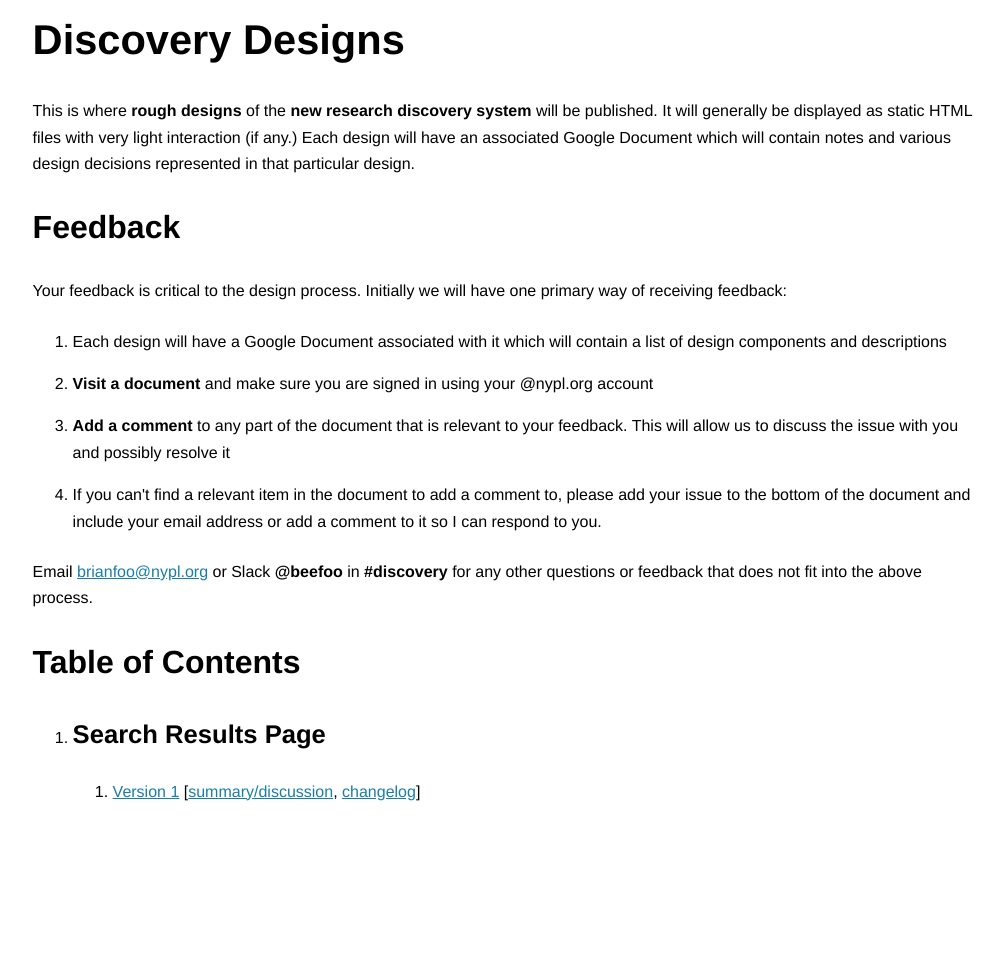
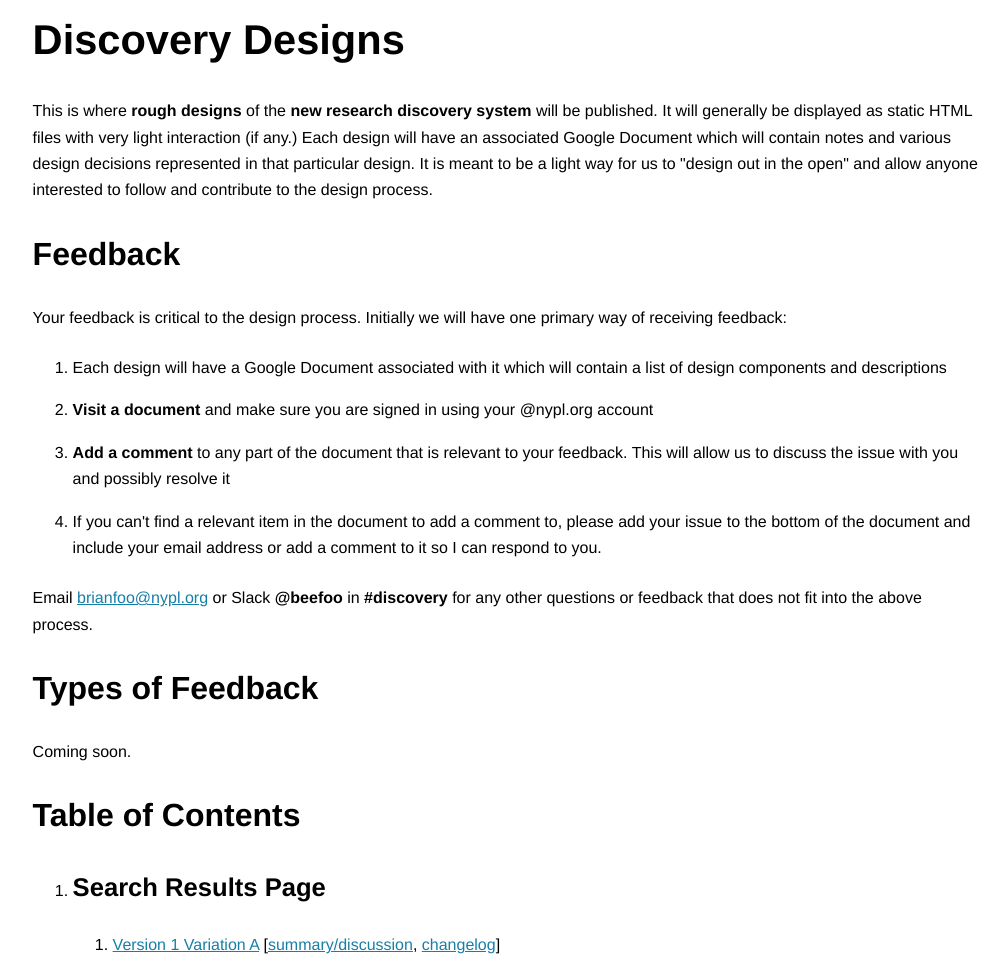
Before and after one commit to NYPL-discovery/discovery-designs, a website: page index.html in a window 1280 px wide. Shown: the whole page, without its empty margins (133-1141 px from the left). Before the commit the page ends 835 px from the top, so only its background shows below. Drawn offline with Linux system fonts and the light colour scheme.

Commit message:
update index copy

```diff
--- a/index.html
+++ b/index.html
@@ -15,7 +15,7 @@
 
     <h1>Discovery Designs</h1>
 
-    <p>This is where <strong>rough designs</strong> of the <strong>new research discovery system</strong> will be published. It will generally be displayed as static HTML files with very light interaction (if any.) Each design will have an associated Google Document which will contain notes and various design decisions represented in that particular design.</p>
+    <p>This is where <strong>rough designs</strong> of the <strong>new research discovery system</strong> will be published. It will generally be displayed as static HTML files with very light interaction (if any.) Each design will have an associated Google Document which will contain notes and various design decisions represented in that particular design. It is meant to be a light way for us to "design out in the open" and allow anyone interested to follow and contribute to the design process.</p>
 
     <h2>Feedback</h2>
 
@@ -30,13 +30,17 @@
 
     <p>Email <a href="mailto:brianfoo@nypl.org">brianfoo@nypl.org</a> or Slack <strong>@beefoo</strong> in <strong>#discovery</strong> for any other questions or feedback that does not fit into the above process.</p>
 
+    <h2>Types of Feedback</h2>
+
+    <p>Coming soon.</p>
+
     <h2>Table of Contents</h2>
 
     <ol>
       <li>
         <h3>Search Results Page</h3>
         <ol>
-          <li><a href="search/v1a.html">Version 1</a> [<a href="https://docs.google.com/a/nypl.org/document/d/17NfRC4o4xeMGIC4Iw5UwrQioO3SrJHfFPR45291eJl0/edit?usp=sharing">summary/discussion</a>, <a href="https://github.com/NYPL-discovery/discovery-designs/commits/master/search/v1a.html">changelog</a>]</li>
+          <li><a href="search/v1a.html">Version 1 Variation A</a> [<a href="https://docs.google.com/a/nypl.org/document/d/17NfRC4o4xeMGIC4Iw5UwrQioO3SrJHfFPR45291eJl0/edit?usp=sharing">summary/discussion</a>, <a href="https://github.com/NYPL-discovery/discovery-designs/commits/master/search/v1a.html">changelog</a>]</li>
         </ol>
       </li>
     </ol>
```
